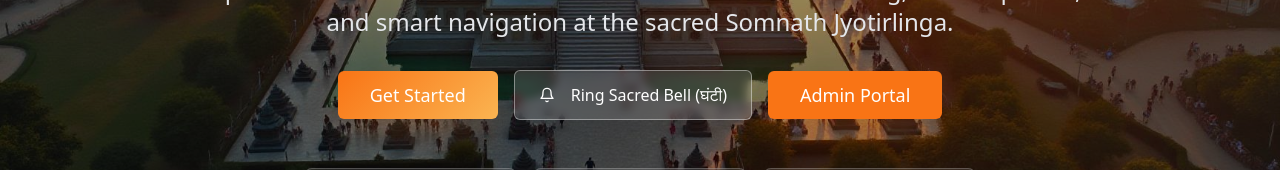
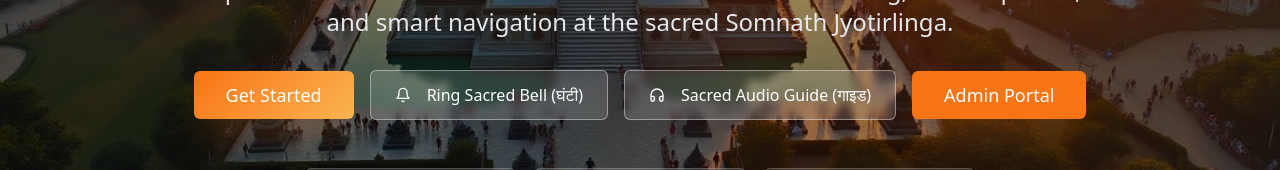
Before and after one commit to avi4rag/Temple-Management, a React (Vite) app: page / in a window 1280 px wide. Shown: the part 431-601 px from the top of the page. Built offline with nearby package versions, Linux system fonts and the light colour scheme; no server answers.

Commit message:
feat(hero): add quick audio tour listen button in HeroSection

```diff
--- a/src/components/HeroSection.jsx
+++ b/src/components/HeroSection.jsx
@@ -1,7 +1,7 @@
 import { Button } from "@/components/ui/button";
 import { useNavigate } from "react-router-dom";
 import { Card } from "@/components/ui/card";
-import { Users, Clock, MapPin, Shield, TrendingUp, Bell, Volume2, Sparkles } from "lucide-react";
+import { Users, Clock, MapPin, Shield, TrendingUp, Bell, Volume2, Sparkles, Headphones } from "lucide-react";
 import { useLanguage } from "@/contexts/LanguageContext";
 import heroImage from "@/assets/somnath-temple-hero.jpg";
 import { useState } from "react";
@@ -11,7 +11,30 @@
   const navigate = useNavigate();
   const { t } = useLanguage();
   const [isPlayingChime, setIsPlayingChime] = useState(false);
+  const [isPlayingAudioTour, setIsPlayingAudioTour] = useState(false);
   const [festival] = useState(() => getActiveFestivalProtocol());
+
+  const toggleHeroAudioTour = () => {
+    if (isPlayingAudioTour) {
+      if (window.speechSynthesis) window.speechSynthesis.cancel();
+      setIsPlayingAudioTour(false);
+      return;
+    }
+
+    setIsPlayingAudioTour(true);
+    if ("speechSynthesis" in window) {
+      window.speechSynthesis.cancel();
+      const narration =
+        "Welcome to Shree Somnath Jyotirlinga, the first of the twelve sacred cosmic pillars of light. Consecrated by Chandra Deva on the shores of the Arabian Sea, Somnath stands as a testament to eternal spiritual devotion and divine grace.";
+      const utterance = new SpeechSynthesisUtterance(narration);
+      utterance.rate = 0.95;
+      utterance.onend = () => setIsPlayingAudioTour(false);
+      utterance.onerror = () => setIsPlayingAudioTour(false);
+      window.speechSynthesis.speak(utterance);
+    } else {
+      setTimeout(() => setIsPlayingAudioTour(false), 5000);
+    }
+  };
 
   const playSacredBell = () => {
     try {
@@ -138,6 +161,17 @@
                 {isPlayingChime ? "Chiming Sanctum Bell..." : "Ring Sacred Bell (घंटी)"}
               </Button>
               <Button
+                onClick={toggleHeroAudioTour}
+                size="lg"
+                variant="outline"
+                className={`bg-white/15 hover:bg-white/25 border-white/40 text-white backdrop-blur-sm text-base px-6 py-6 transition-all ${
+                  isPlayingAudioTour ? "ring-2 ring-amber-400 bg-amber-500/20 scale-105" : ""
+                }`}
+              >
+                <Headphones className={`w-5 h-5 mr-2 ${isPlayingAudioTour ? "animate-pulse text-amber-300" : ""}`} />
+                {isPlayingAudioTour ? "Playing Audio Guide..." : "Sacred Audio Guide (गाइड)"}
+              </Button>
+              <Button
                 size="lg"
                 className="bg-primary text-primary-foreground hover:bg-primary-dark shadow-divine text-lg px-8 py-6 transition-sacred"
                 onClick={() => navigate("/admin/login")}
```
